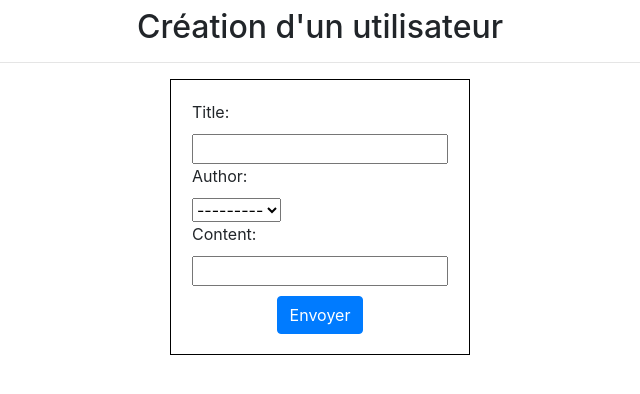
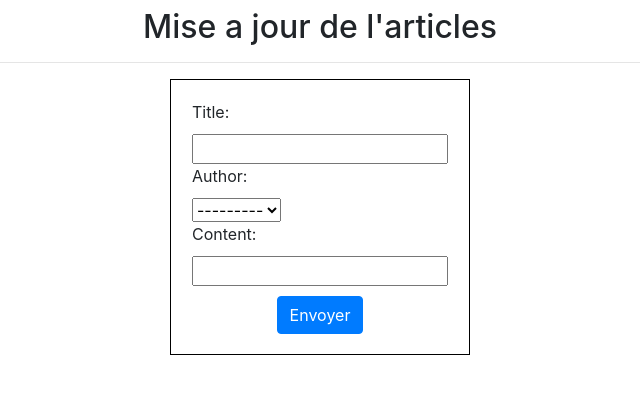
Before and after one commit to Binair-Dev/Python-Django-Template, a Django app: template monBlog/article/templates/article_update.html in a window 1280 px wide. Shown: the part 56-450 px from the top of the page, without its empty margins (320-960 px from the left). Run offline with Django 5.2, Linux system fonts and the light colour scheme; the template is opened without the code that fills it: values that come from a table or form of the project are taken from there, others are empty.

Commit message:
html error update

```diff
--- a/monBlog/article/templates/article_create.html
+++ b/monBlog/article/templates/article_create.html
@@ -1,5 +1,5 @@
 {% extends 'base.html' %}{% load static %}
-{% block title %}Création des articles{% endblock %}
+{% block title %}Création d'un utilisateur{% endblock %}
 {% block content %}
 <link rel="stylesheet" type="text/css" href="{% static 'style.css' %}">
 <h2>Création d'un utilisateur</h2>
--- a/monBlog/article/templates/article_update.html
+++ b/monBlog/article/templates/article_update.html
@@ -1,8 +1,8 @@
 {% extends 'base.html' %}{% load static %}
-{% block title %}Création des articles{% endblock %}
+{% block title %}Mise a jour de l'articles{% endblock %}
 {% block content %}
 <link rel="stylesheet" type="text/css" href="{% static 'style.css' %}">
-<h2>Création d'un utilisateur</h2>
+<h2>Mise a jour de l'articles</h2>
 <hr>
 <div class="container">
   <form method="post">
--- a/monBlog/static/style.css
+++ b/monBlog/static/style.css
@@ -23,8 +23,3 @@ h2 {
 .black-text {
   color: black;
 }
-
-.inline-flex-padded {
-  display: flex;
-  padding-left: 10px;
-}
```
Also changed, not shown: monBlog/article/templates/article_list.html (+11 -0 lines).
